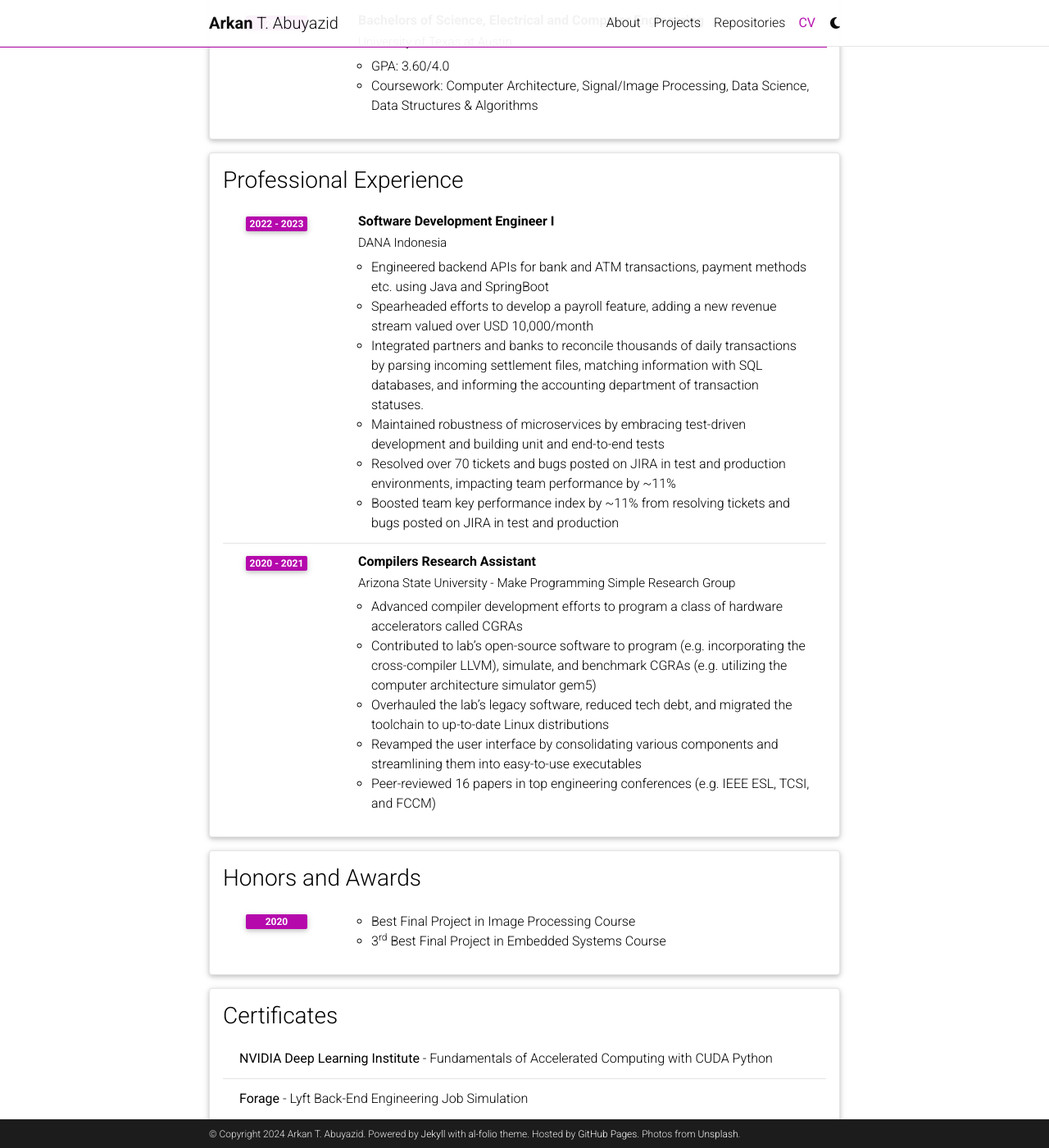
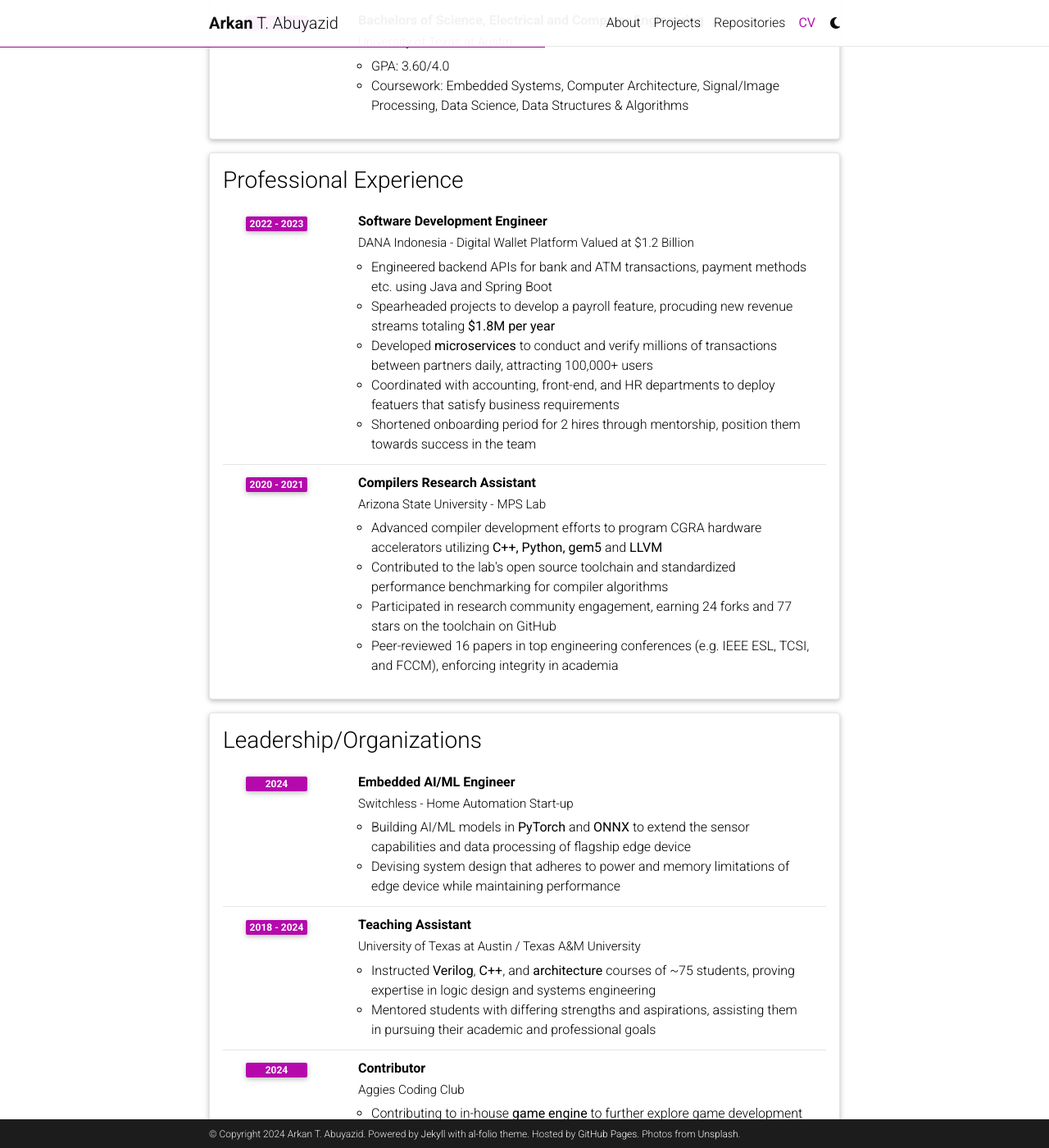
Before and after one commit to aabuyazid/aabuyazid.github.io, a Jekyll site: the page built from _pages/cv.md, in a window 1280 px wide and 1400 px high, scrolled down 877 px. Shown: the whole window at 82% size. Built offline with Jekyll 4.4.1, drawn with Linux system fonts in a browser that asks for light colours; full-size pictures stand in for the smaller copies a plugin makes; comment, search, counter and statistics services are not loaded; a style sheet for code colours, icons or effects is not loaded; some of the changed text lies outside the part shown.

```diff
--- a/_data/cv.yml
+++ b/_data/cv.yml
@@ -20,7 +20,7 @@
       year: 2025
       description:
         - "GPA: 4.0/4.0"
-        - "Coursework: Parallel Computing, Artificial Intelligence, Machine Learning & Database Systems"
+        - "Coursework: Parallel Computing, Operating Systems, Machine Learning, Database Systems & Computational Sciences"
         # - title: Description 3.
         #   contents:
         #     - Sub-description 1.
@@ -30,7 +30,7 @@
       year: 2020
       description:
         - "GPA: 3.60/4.0"
-        - "Coursework: Computer Architecture, Signal/Image Processing, Data Science, Data Structures & Algorithms"
+        - "Coursework: Embedded Systems, Computer Architecture, Signal/Image Processing, Data Science, Data Structures & Algorithms"
         # - title: Description 3.
         #   contents:
         #     - Sub-description 1.
@@ -39,33 +39,56 @@
 - title: Professional Experience
   type: time_table
   contents:
-    - title: Software Development Engineer I
-      institution: DANA Indonesia
+    - title: Software Development Engineer
+      institution: DANA Indonesia - Digital Wallet Platform Valued at $1.2 Billion
       year: 2022 - 2023
       description:
-        - Engineered backend APIs for bank and ATM transactions, payment methods etc. using Java and SpringBoot
-        - Spearheaded efforts to develop a payroll feature, adding a new revenue stream valued over USD 10,000/month
-        - Integrated partners and banks to reconcile thousands of daily transactions by parsing incoming settlement files, matching information with SQL databases, and informing the accounting department of transaction statuses.
-        - Maintained robustness of microservices by embracing test-driven development and building unit and end-to-end tests
-        - Resolved over 70 tickets and bugs posted on JIRA in test and production environments, impacting team performance by ~11%
-        - Boosted team key performance index by ~11% from resolving tickets and bugs posted on JIRA in test and production
+        - Engineered backend APIs for bank and ATM transactions, payment methods etc. using Java and Spring Boot
+        - Spearheaded projects to develop a payroll feature, procuding new revenue streams totaling <b>$1.8M per year</b>
+        - Developed <b>microservices</b> to conduct and verify millions of transactions between partners daily, attracting 100,000+ users
+        - Coordinated with accounting, front-end, and HR departments to deploy featuers that satisfy business requirements
+        - Shortened onboarding period for 2 hires through mentorship, position them towards success in the team
     - title: Compilers Research Assistant
-      institution: Arizona State University - Make Programming Simple Research Group
+      institution: Arizona State University - MPS Lab
       year: 2020 - 2021
       description:
-        - Advanced compiler development efforts to program a class of hardware accelerators called CGRAs
-        - Contributed to lab’s open-source software to program (e.g. incorporating the cross-compiler LLVM), simulate, and benchmark CGRAs (e.g. utilizing the computer architecture simulator gem5)
-        - Overhauled the lab’s legacy software, reduced tech debt, and migrated the toolchain to up-to-date Linux distributions
-        - Revamped the user interface by consolidating various components and streamlining them into easy-to-use executables
-        - Peer-reviewed 16 papers in top engineering conferences (e.g. IEEE ESL, TCSI, and FCCM)
+        - Advanced compiler development efforts to program CGRA hardware accelerators utilizing <b>C++, Python, gem5</b> and <b>LLVM</b>
+        - Contributed to the lab's open source toolchain and standardized performance benchmarking for compiler algorithms
+        - Participated in research community engagement, earning 24 forks and 77 stars on the toolchain on GitHub
+        - Peer-reviewed 16 papers in top engineering conferences (e.g. IEEE ESL, TCSI, and FCCM), enforcing integrity in academia
 
+- title: Leadership/Organizations
+  type: time_table
+  contents:
+    - title: Embedded AI/ML Engineer
+      institution: Switchless - Home Automation Start-up
+      year: 2024
+      description:
+        - Building AI/ML models in <b>PyTorch</b> and <b>ONNX</b> to extend the sensor capabilities and data processing of flagship edge device
+        - Devising system design that adheres to power and memory limitations of edge device while maintaining performance
+    - title: Teaching Assistant
+      institution: University of Texas at Austin / Texas A&M University
+      year: 2018 - 2024
+      description:
+        - Instructed <b>Verilog</b>, <b>C++</b>, and <b>architecture</b> courses of ~75 students, proving expertise in logic design and systems engineering
+        - Mentored students with differing strengths and aspirations, assisting them in pursuing their academic and professional goals
+    - title: Contributor
+      institution: Aggies Coding Club
+      year: 2024
+      description:
+        - Contributing to in-house <b>game engine</b> to further explore game development and assisting others in <b>C++</b> development
+    - title: Volunteer
+      institution: S.E.E.K (Student Engineers Educating Kids)
+      year: 2020
+      description:
+        - Promoted enthusiasm for various STEM topics within low-income schools by designing and demoing hands-on experiments
 - title: Honors and Awards
   type: time_table
   contents:
     - year: 2020
       items:
-        - Best Final Project in Image Processing Course
-        - 3<sup>rd</sup> Best Final Project in Embedded Systems Course
+        - Best Final Project in UT Austin Image Processing Course
+        - 3<sup>rd</sup> Best Final Project in UT Austin Embedded Systems Course
 
 
 - title: Certificates
@@ -73,6 +96,7 @@
   contents:
     - <b>NVIDIA Deep Learning Institute</b> - Fundamentals of Accelerated Computing with CUDA Python
     - <b>Forage</b> - Lyft Back-End Engineering Job Simulation
+    - <b>AT&T</b> - 2024 Technology Academy
 
 #- title: Academic Interests
 #  type: nested_list
--- a/_data/repositories.yml
+++ b/_data/repositories.yml
@@ -4,7 +4,5 @@ github_users:
 github_repos:
   - aabuyazid/inverse-cooking-training
   - MKSwaminathan/Toad-Learns-Trash
-  - MPSLab-ASU/CCF-20.04
+  - MPSLab-ASU/ccf
   - akashukla/MTurk_Bovik
-  - aabuyazid/Journey
-  - aabuyazid/School-Work
```
Also changed, not shown: _pages/about.md (+43 -5 lines).
